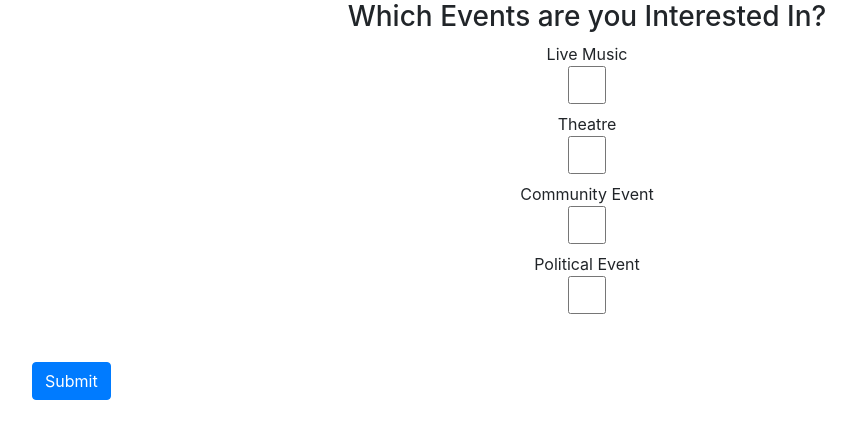
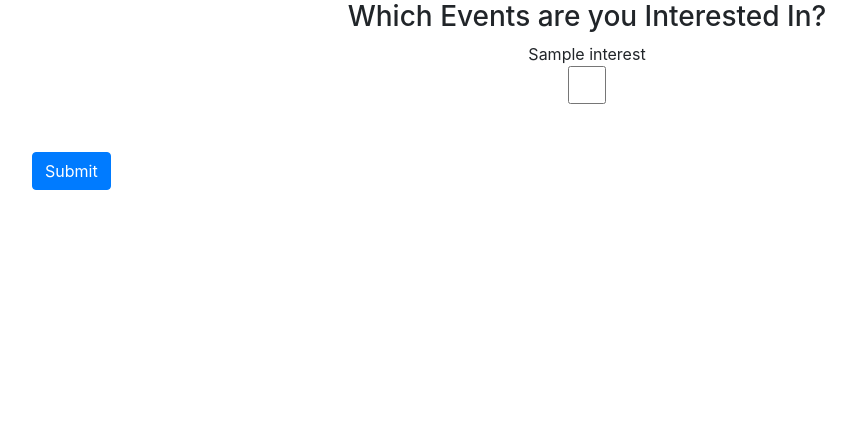
Before and after one commit to ajmastra/cs-386-event-pulse, a Flask app: page /questionnaire in a window 1280 px wide. Shown: the part 56-495 px from the top of the page, without its empty margins (53-909 px from the left). Run offline with Flask 3, Linux system fonts and the light colour scheme; a user stored in the database is signed in; tables that the repository leaves empty hold one stand-in row (values such as "Sample post"); some libraries are stand-ins or nearby versions.

Commit message:
Updated questionnaire page to show all interests in db, removed some debugging prints

```diff
--- a/website/models.py
+++ b/website/models.py
@@ -39,7 +39,7 @@ class Event(db.Model):
 # I gotchu :P
 class Interest(db.Model):
     id = db.Column(db.Integer, primary_key=True)
-    name = db.Column(db.String(200), nullable=False)
+    name = db.Column(db.String(200), nullable=False, unique=True)
     date_created = db.Column(db.DateTime(timezone=True), default=func.now())
     # Used to relate interests and users
     users = db.relationship('User', secondary = 'user_interest', back_populates = 'interests')
--- a/website/templates/questionnaire.html
+++ b/website/templates/questionnaire.html
@@ -6,38 +6,16 @@
 <form method="POST">
     <h3 align="center">Which Events are you Interested In?</h3>
     <div class="form-group" align="center">
-        <label for="live-music">Live Music
-        <input
-            type="checkbox"
-            class="form-control"
-            id="live-music"
-            name="live-music"
-        /></label>
-        <br />
-        <label for="theatre">Theatre
-        <input
-            type="checkbox"
-            class="form-control"
-            id="theatre"
-            name="theatre"
-        /></label>
-        <br />
-        <label for="community-event">Community Event
-        <input
-            type="checkbox"
-            class="form-control"
-            id="community-event"
-            name="community-event"
-        /></label>
-        <br />
-        <label for="political-event">Political Event
-        <input
-            type="checkbox"
-            class="form-control"
-            id="political-event"
-            name="political-event"
-        /></label>
-        <br />
+        {% for potential_interest in interests %}
+        <label for="{{ potential_interest.id }}">{{ potential_interest.name }}
+            <input
+                type="checkbox"
+                class="form-control"
+                id="{{ potential_interest.id }}"
+                name="{{ potential_interest.id }}"
+            /></label>
+            <br />
+        {% endfor %}
     </div>
     <br />
     <button type="submit" class="btn btn-primary">Submit</button>
--- a/website/views.py
+++ b/website/views.py
@@ -107,7 +107,6 @@ def view_profile(user_id):
     # Create list of user's interests
     interest_list = ""
     for cur_interest in current_user.interests:
-        print(cur_interest.name)
         interest_list += cur_interest.name + ", "
     print(interest_list)
     interest_list = interest_list
@@ -168,36 +167,16 @@ def search():
 @views.route('/questionnaire', methods=['GET', 'POST'])
 @login_required
 def questionnaire():
+    interests = Interest.query.all()
+
     if request.method == 'POST':
-        if request.form.get('live-music') == "on":
-            new_interest = Interest( name = "Live Music" )
-            db.session.add( new_interest )
-            current_user.interests.append(new_interest)
-
-        if request.form.get('theatre') == "on":
-            new_interest = Interest( name = "Theatre" )
-            db.session.add( new_interest )
-            current_user.interests.append(new_interest)
-
-        if request.form.get('community-event') == "on":
-            new_interest = Interest( name = "Community Event" )
-            current_user.interests.append(new_interest)
-
-        if request.form.get('political-event') == "on":
-            new_interest = Interest( name = "Live Music" )
-            db.session.add( new_interest )
-            current_user.interests.append(new_interest)
-
+        selected_interests = request.form
+        for interest_id in selected_interests:
+            interest_to_add = Interest.query.get(interest_id)
+            current_user.interests.append(interest_to_add)
 
         # slightly better maybe??
         db.session.commit()
 
-        maybe_interests = Interest.query.all()
-
-        for interest in maybe_interests:
-            print(interest)
-            print(interest.name)
-            print(interest.users)
-
         return redirect(url_for('views.home'))
-    return render_template("questionnaire.html", user=current_user)
+    return render_template("questionnaire.html", user=current_user, interests=interests)
```
